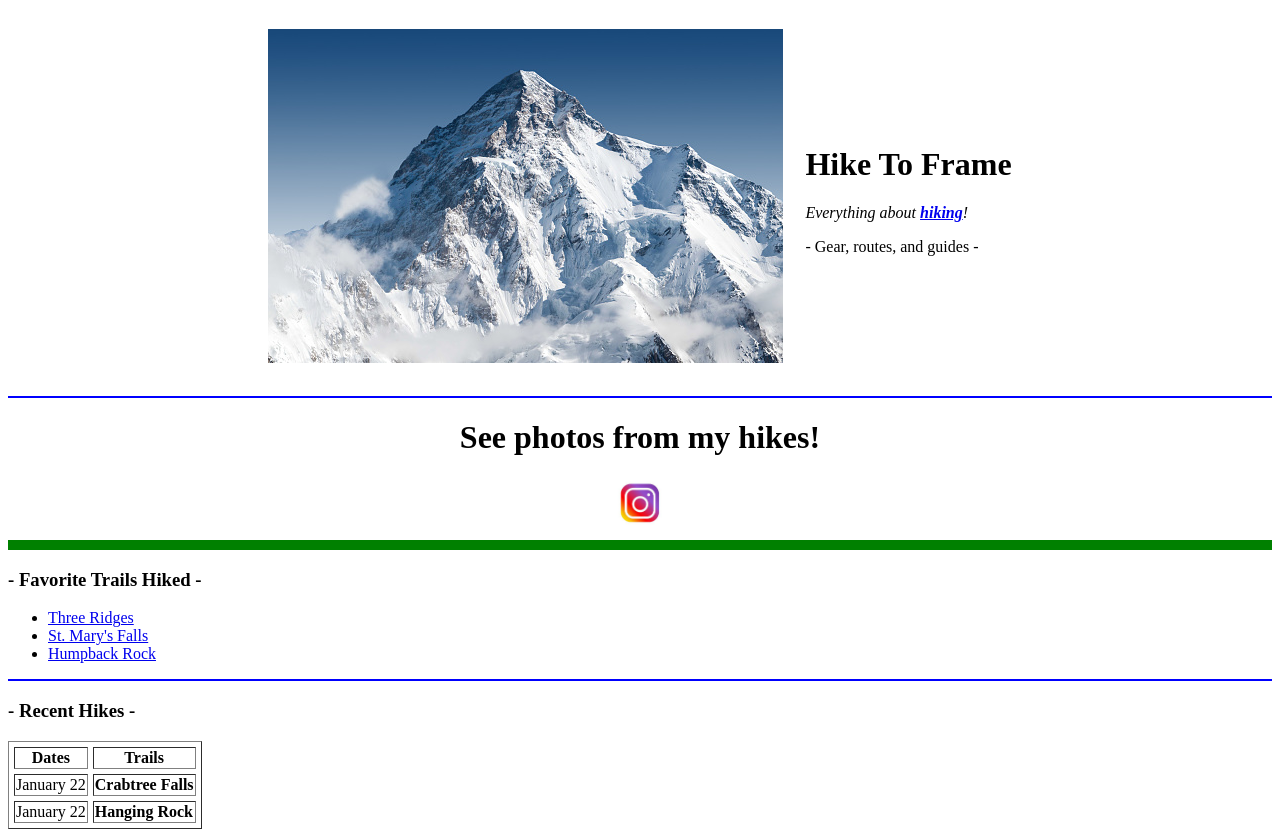
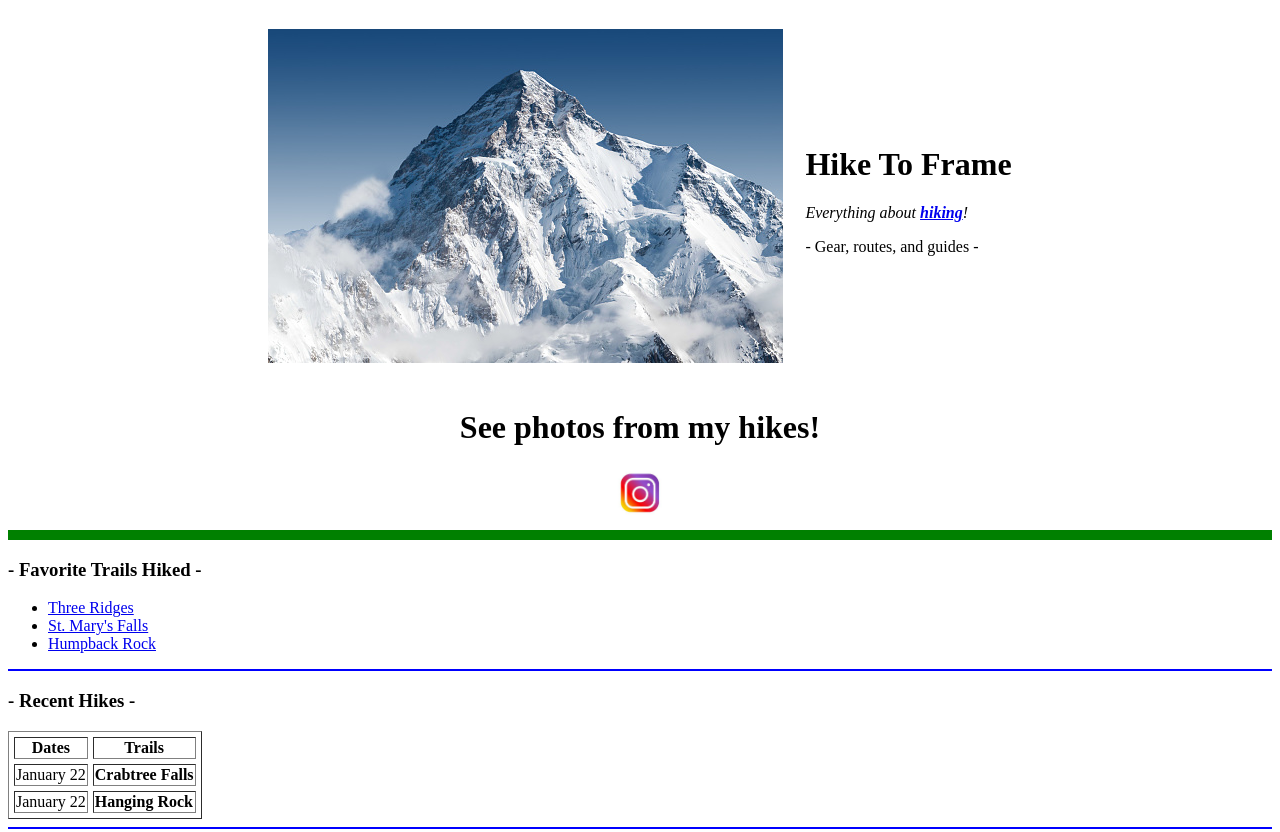
Before and after one commit to Scifer24/cv, a plain HTML site: page index.html in a window 1280 px wide. Shown: the top 832 px of the page. Drawn offline with Linux system fonts and the light colour scheme.

Commit message:
Update index.html

```diff
--- a/index.html
+++ b/index.html
@@ -19,7 +19,7 @@
     </tr>
   </table>
   </center>
-  <hr color="blue" />
+
   <center>
     <h1>See photos from my hikes!</h1>
     <a href="https://www.instagram.com/hiketoframe/"><img src="images/Instagram.jpeg" height="50"alt=""></a>
```
